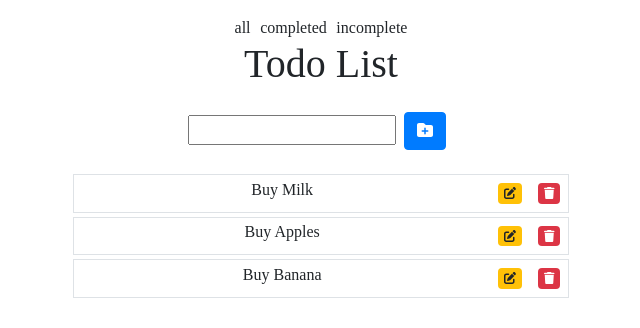
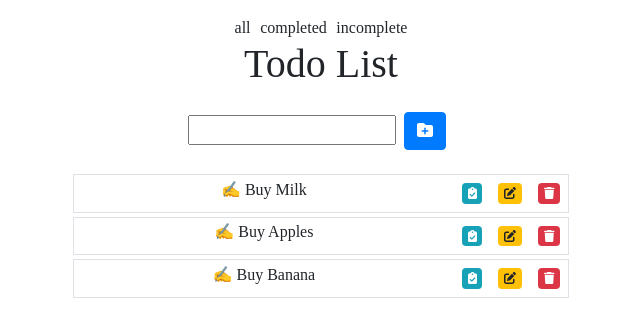
Before and after one commit to shahnawaz-pabon/to-do, a React (Create React App) app: page / in a window 1280 px wide. Shown: the top 328 px of the page, without its empty margins (319-959 px from the left). Built offline with nearby package versions, Linux system fonts and the light colour scheme.

Commit message:
toggle todo implemented with the redux

```diff
--- a/src/components/TodoItems.js
+++ b/src/components/TodoItems.js
@@ -1,9 +1,14 @@
 import React, { useState } from "react";
 import { useDispatch } from "react-redux";
 import { FontAwesomeIcon } from "@fortawesome/react-fontawesome";
-import { faTrash, faPenToSquare } from "@fortawesome/free-solid-svg-icons";
+import cx from "classnames";
+import {
+  faTrash,
+  faPenToSquare,
+  faClipboardCheck,
+} from "@fortawesome/free-solid-svg-icons";
 
-import { deleteTodo, updateTodo } from "../redux/actions";
+import { deleteTodo, updateTodo, toggleTodo } from "../redux/actions";
 
 const TodoItems = ({ todo }) => {
   const dispatch = useDispatch();
@@ -43,22 +48,43 @@ const TodoItems = ({ todo }) => {
               </span>
             </div>
           ) : (
-            <h6>{todo.item}</h6>
+            <h6
+              className={cx(
+                "todo-item__text",
+                todo && todo.completed && "todo-item__text--completed"
+              )}
+            >
+              {todo && todo.completed ? "🚀" : "✍"} {todo.item}
+            </h6>
           )}
         </div>
+
+        {/* Toggle Todo action */}
+        <span
+          className="btn badge badge-info m-2"
+          onClick={() => dispatch(toggleTodo(todo))}
+        >
+          <FontAwesomeIcon icon={faClipboardCheck} />
+        </span>
+        {/* End of Toggle Todo action */}
+
+        {/* Edit Todo action */}
         <span
           className="btn badge badge-warning m-2"
           onClick={() => setEditable(!editable)}
         >
           <FontAwesomeIcon icon={faPenToSquare} />
         </span>
+        {/* End of Edit Todo action */}
 
+        {/* Delete Todo action */}
         <span
           className="btn badge badge-danger m-2"
           onClick={() => dispatch(deleteTodo(todo.id))}
         >
           <FontAwesomeIcon icon={faTrash} />
         </span>
+        {/* End of Delete Todo action */}
       </div>
     </div>
   );
--- a/src/redux/actions.js
+++ b/src/redux/actions.js
@@ -2,6 +2,7 @@ export const ADD_TODO = "ADD_TODO";
 export const DELETE_TODO = "DELETE_TODO";
 export const UPDATE_TODO = "UPDATE_TODO";
 export const SET_FILTER = "SET_FILTER";
+export const TOGGLE_TODO = "TOGGLE_TODO";
 
 export function addTodo(todo) {
   return {
@@ -24,6 +25,13 @@ export function updateTodo(todo) {
   };
 }
 
+export function toggleTodo(todo) {
+  return {
+    type: TOGGLE_TODO,
+    payload: todo,
+  };
+}
+
 export function setFilter(filter) {
   return {
     type: SET_FILTER,
--- a/src/redux/reducer.js
+++ b/src/redux/reducer.js
@@ -1,8 +1,14 @@
-import { ADD_TODO, DELETE_TODO, UPDATE_TODO, SET_FILTER } from "./actions";
+import {
+  ADD_TODO,
+  DELETE_TODO,
+  UPDATE_TODO,
+  SET_FILTER,
+  TOGGLE_TODO,
+} from "./actions";
 import { todos } from "./states";
 import { FILTERS } from "../constants/filter";
 
-const initialState = FILTERS.ALL;
+// const initialState = FILTERS.ALL;
 
 export const reducer = (state = todos, action) => {
   let newTodos;
@@ -25,6 +31,15 @@ export const reducer = (state = todos, action) => {
       newTodos.splice(getIndex, 1, action.payload[1]);
       return newTodos;
 
+    case TOGGLE_TODO: {
+      let allTodos = [...state];
+      let todoToBeToggled = allTodos.find(
+        (todo) => todo.id === action.payload.id
+      );
+      todoToBeToggled.completed = !action.payload.completed;
+      return allTodos;
+    }
+
     case SET_FILTER:
       // return action.payload.filter;
       console.log(action.payload.filter);
--- a/src/redux/states.js
+++ b/src/redux/states.js
@@ -2,13 +2,16 @@ export const todos = [
   {
     id: "1",
     item: "Buy Milk",
+    completed: false,
   },
   {
     id: "2",
     item: "Buy Apples",
+    completed: false,
   },
   {
     id: "3",
     item: "Buy Banana",
+    completed: false,
   },
 ];
--- a/src/styles/main.css
+++ b/src/styles/main.css
@@ -3,6 +3,11 @@
   text-align: center;
   margin: 0 auto;
   max-width: 40%;
+}
+
+.todo-item__text--completed {
+  text-decoration: line-through;
+  color: lightgray;
 }
 
 /** visibility filters **/
```
